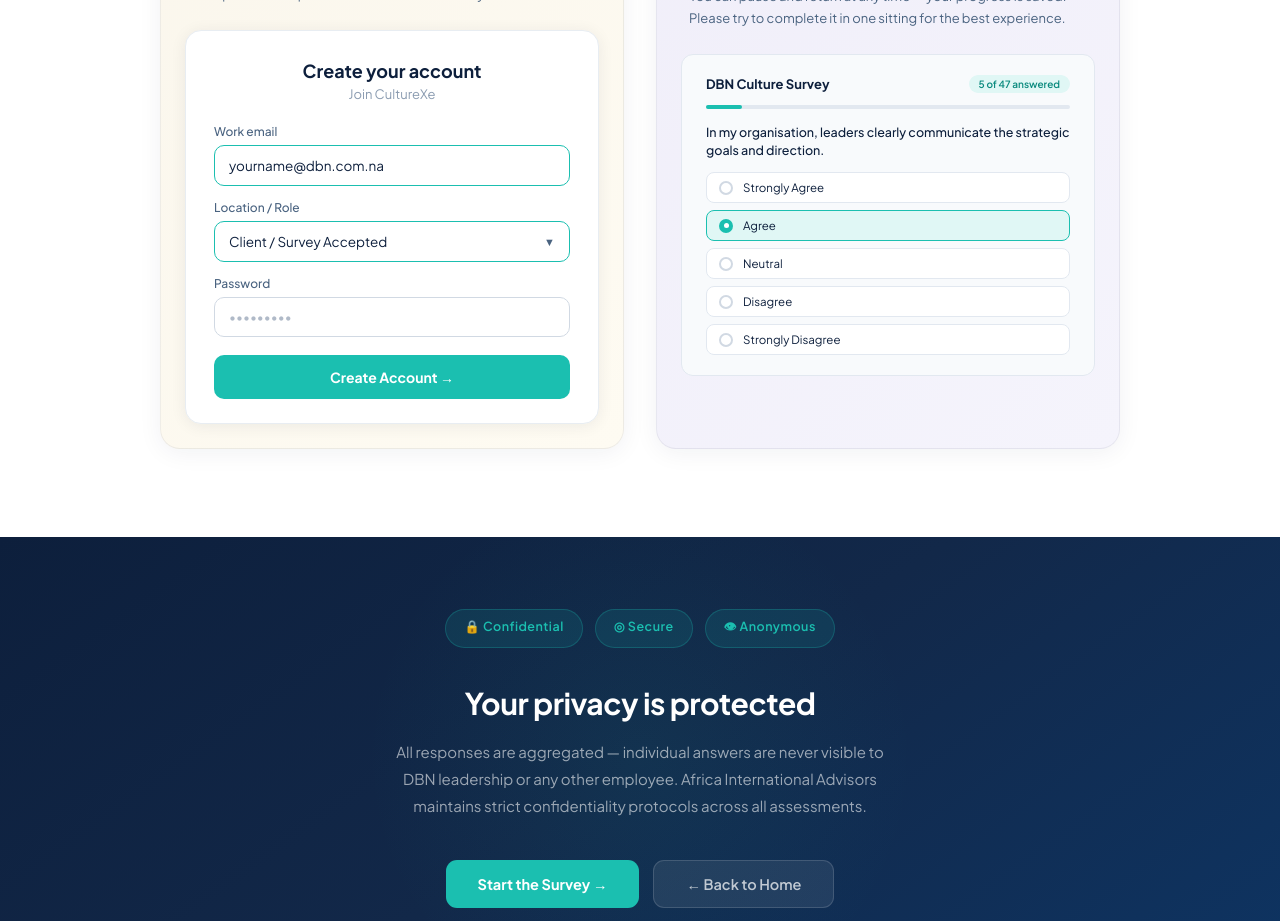
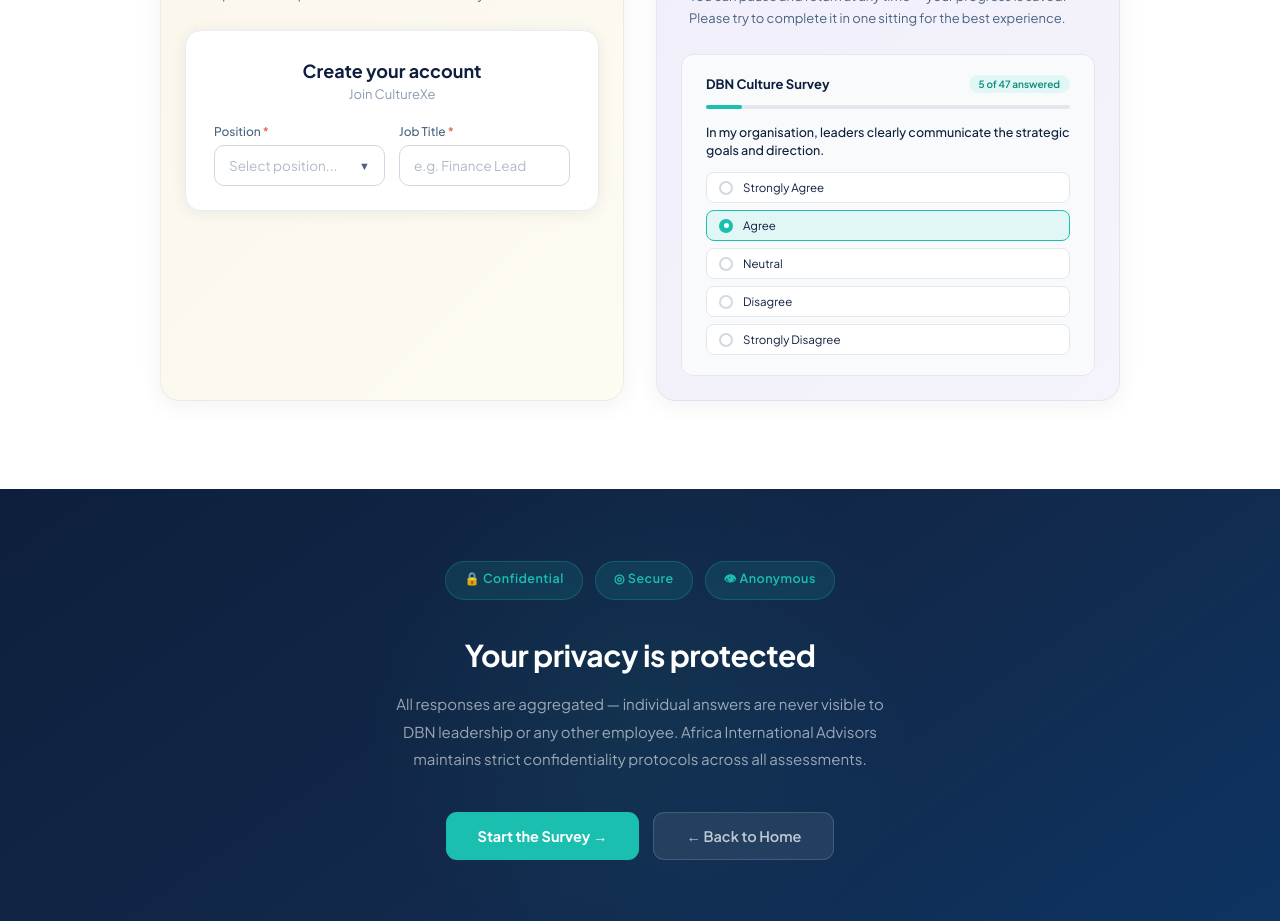
Before and after one commit to hasnayn3260/culturexe, a React (Vite) app: page /how-to-guide in a window 1280 px wide. Shown: the part 2340-3261 px from the top of the page. Built offline with nearby package versions, Linux system fonts and the light colour scheme; the HTML template or start-up script is replaced by a standard one.

Commit message:
Quick fix

```diff
--- a/src/pages/HowToGuide.jsx
+++ b/src/pages/HowToGuide.jsx
@@ -33,7 +33,7 @@ function StepMockup({ step }) {
       }}>
         <div style={{ display: 'flex', alignItems: 'center', gap: 8, marginBottom: 12 }}>
           <div style={{ display: 'flex', gap: 5 }}>
-            {['#FF5F56','#FFBD2E','#27C93F'].map(c => (
+            {['#FF5F56', '#FFBD2E', '#27C93F'].map(c => (
               <div key={c} style={{ width: 10, height: 10, borderRadius: '50%', background: c }} />
             ))}
           </div>
@@ -128,47 +128,35 @@ function StepMockup({ step }) {
           <div style={{ fontSize: 13, color: '#8A9BB0', fontFamily: "'Plus Jakarta Sans', sans-serif" }}>Join CultureXe</div>
         </div>
         <div style={{ display: 'flex', flexDirection: 'column', gap: 14 }}>
-          <div>
-            <div style={{ fontSize: 12, fontWeight: 500, color: '#4A6380', marginBottom: 6, fontFamily: "'Plus Jakarta Sans', sans-serif" }}>Work email</div>
+          <div style={{ display: 'flex', gap: 14 }}>
+            <div style={{ flex: 1 }}>
+              <div style={{ fontSize: 12, fontWeight: 500, color: '#4A6380', marginBottom: 6, fontFamily: "'Plus Jakarta Sans', sans-serif" }}>
+                Position <span style={{ color: '#E05C3A' }}>*</span>
+              </div>
               <div style={{
-              background: 'white', border: '1.5px solid #1BBFB0', borderRadius: 10,
-              padding: '11px 14px', fontSize: 13.5, color: '#0D1F3C',
-              fontFamily: "'Plus Jakarta Sans', sans-serif",
-              width: '100%', boxSizing: 'border-box',
-            }}>
-              yourname@dbn.com.na
-            </div>
-          </div>
-          <div>
-            <div style={{ fontSize: 12, fontWeight: 500, color: '#4A6380', marginBottom: 6, fontFamily: "'Plus Jakarta Sans', sans-serif" }}>Location / Role</div>
-            <div style={{
-              background: 'white', border: '1.5px solid #1BBFB0', borderRadius: 10,
-              padding: '11px 14px', fontSize: 13.5, color: '#0D1F3C',
+                background: 'white', border: '1.5px solid #D1D9E3', borderRadius: 10,
+                padding: '11px 14px', fontSize: 13.5, color: '#B0BAC8',
                 fontFamily: "'Plus Jakarta Sans', sans-serif",
                 display: 'flex', justifyContent: 'space-between', alignItems: 'center',
                 width: '100%', boxSizing: 'border-box',
               }}>
-              <span>Client / Survey Accepted</span>
+                <span>Select position...</span>
                 <span style={{ color: '#4A6380', fontSize: 11 }}>▼</span>
               </div>
             </div>
-          <div>
-            <div style={{ fontSize: 12, fontWeight: 500, color: '#4A6380', marginBottom: 6, fontFamily: "'Plus Jakarta Sans', sans-serif" }}>Password</div>
+            <div style={{ flex: 1 }}>
+              <div style={{ fontSize: 12, fontWeight: 500, color: '#4A6380', marginBottom: 6, fontFamily: "'Plus Jakarta Sans', sans-serif" }}>
+                Job Title <span style={{ color: '#E05C3A' }}>*</span>
+              </div>
               <div style={{
                 background: 'white', border: '1.5px solid #D1D9E3', borderRadius: 10,
-              padding: '11px 14px', fontSize: 13, color: '#B0BAC8',
+                padding: '11px 14px', fontSize: 13.5, color: '#B0BAC8',
                 fontFamily: "'Plus Jakarta Sans', sans-serif",
                 width: '100%', boxSizing: 'border-box',
               }}>
-              •••••••••
+                e.g. Finance Lead
               </div>
             </div>
-          <div style={{
-            background: '#1BBFB0', color: 'white', borderRadius: 10,
-            padding: '13px', textAlign: 'center', fontSize: 14, fontWeight: 700,
-            fontFamily: "'Plus Jakarta Sans', sans-serif", marginTop: 4,
-          }}>
-            Create Account →
           </div>
         </div>
       </div>
```
Lines whose indentation alone changed are shown as unchanged.
